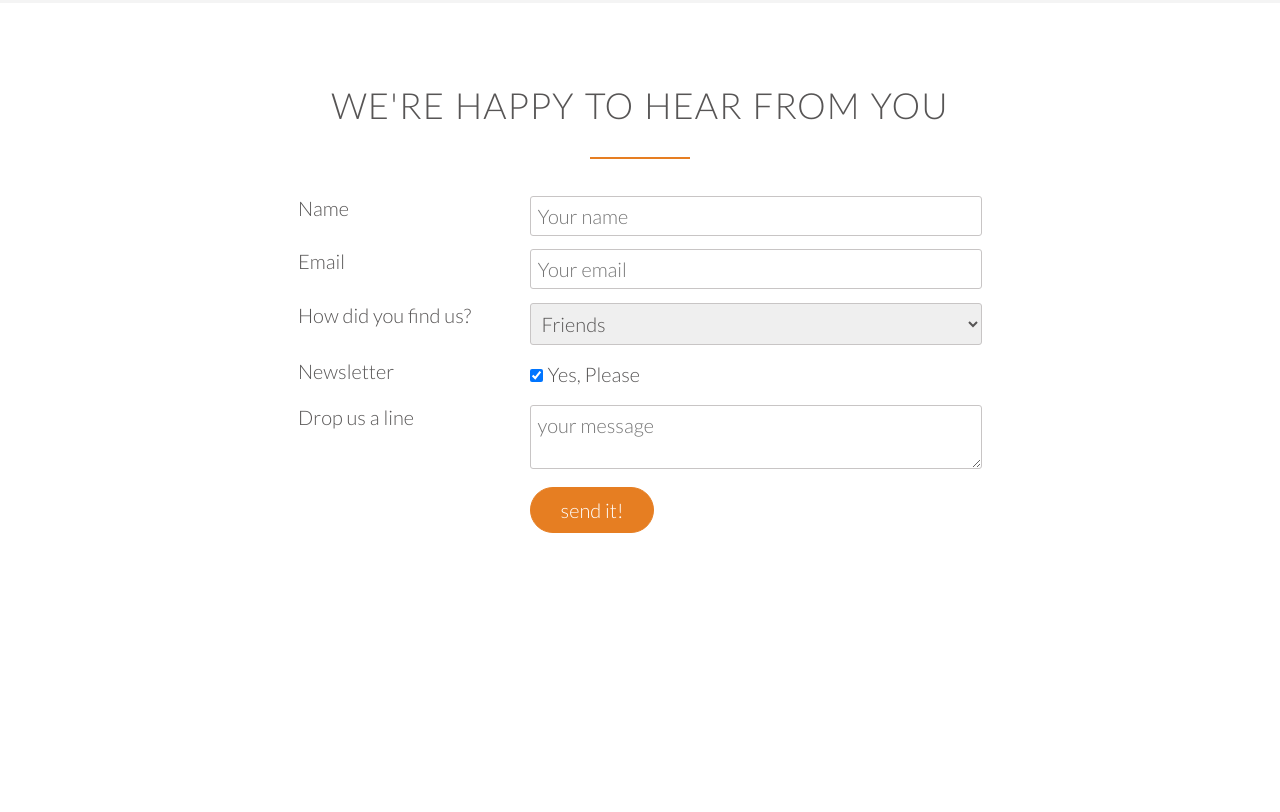
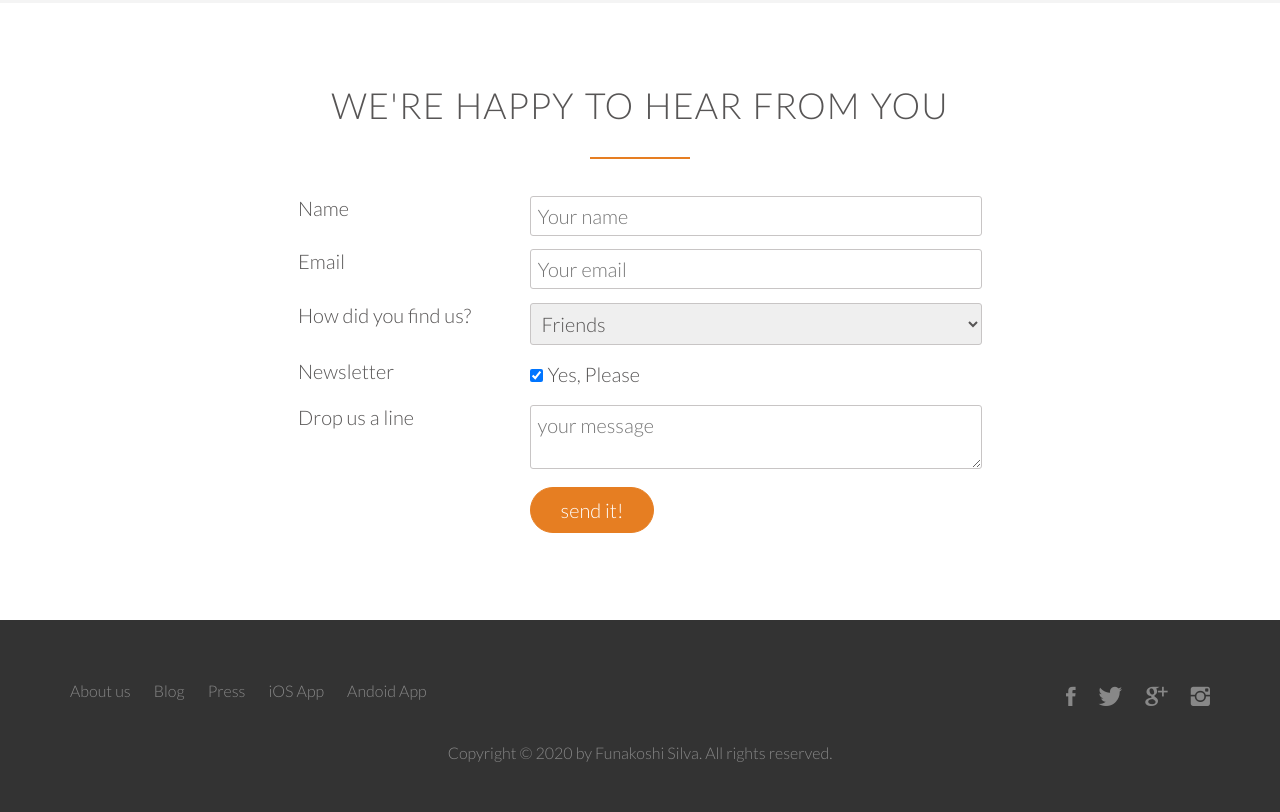
Before and after one commit to funakoshiapi/Web-development, a plain HTML site: page FoodSite/index.html in a window 1280 px wide. Shown: the part 4439-5251 px from the top of the page. Before the commit the page ends 5059 px from the top, so only its background shows below. Drawn offline with Linux system fonts and the light colour scheme; files whose address does not match are found by name.

Commit message:
completed  footer html and css

```diff
--- a/FoodSite/index.html
+++ b/FoodSite/index.html
@@ -474,6 +474,37 @@
 
         </section>
 
+        <footer>
+            <div class="row">
+                <div class="col span-1-of-2">
+                    <ul class="footer-nav">
+                        <li><a href="#">About us</a></li>
+                        <li><a href="#">Blog</a></li>
+                        <li><a href="#">Press</a></li>
+                        <li><a href="#">iOS App</a></li>
+                        <li><a href="#">Andoid App</a></li>
+                    </ul>
+                </div>
+
+                <div class="col span-1-of-2">
+                    <ul class="social-links">
+                        <li><a href="#"><i class="ion-social-facebook"></i></a></li>
+                        <li><a href="#"><i class="ion-social-twitter"></i></a></li>
+                        <li><a href="#"><i class="ion-social-googleplus"></i></a></li>
+                        <li><a href="#"><i class="ion-social-instagram"></i></a></li>
+                    </ul>
+
+                </div>
+            </div>
+                <div class="row">
+                    <p>
+                        Copyright &copy; 2020 by Funakoshi Silva. All rights reserved.
+                    </p>
+                </div>
+
+
+        </footer>
+
 
 
     </body>
--- a/FoodSite/resources/css/style.css
+++ b/FoodSite/resources/css/style.css
@@ -535,3 +535,86 @@ input[type=checkbox] {
 }
 
 *:focus {outline: none;}
+
+/* ----------------------------------------------- */
+/* FOOTER */
+/* ----------------------------------------------- */
+
+footer {
+    background-color: #333;
+    padding: 50px;
+    font-size: 80%;
+}
+
+.footer-nav {
+    list-style: none;
+    float: left;
+}
+
+.social-links {
+    list-style: none;
+    float: right;
+}
+
+.footer-nav li,
+.social-links li {
+    display: inline-block;
+    margin-right: 20px;
+}
+
+.footer-nav li:last-child,
+.social-links li:last-child {
+    margin-right: 0;
+}
+
+.footer-nav li a:link,
+.footer-nav li a:visited,
+.social-links li a:link,
+.social-links li a:visited {
+    text-decoration: none;
+    border: 0;
+    color: #888;
+    -webkit-transition: color 0.2s;
+    transition: color 0.2s;
+}
+
+.footer-nav li a:hover,
+.footer-nav li a:active {
+    color: #ddd;
+}
+
+.social-links li a:link,
+.social-links li a:visited {
+    font-size: 160%;
+}
+
+.ion-social-facebook,
+.ion-social-twitter,
+.ion-social-googleplus,
+.ion-social-instagram {
+    -webkit-transition: color 0.2s;
+    transition: color 0.2s;
+}
+
+.ion-social-facebook:hover {
+    color: #3b5998;
+}
+
+.ion-social-twitter:hover {
+    color: #00aced;
+}
+
+.ion-social-googleplus:hover {
+    color: #dd4b39;
+}
+
+.ion-social-instagram:hover {
+    color: #F56040;
+}
+
+
+footer p {
+    color: #888;
+    text-align: center;
+    margin-top: 20px;
+}
```
